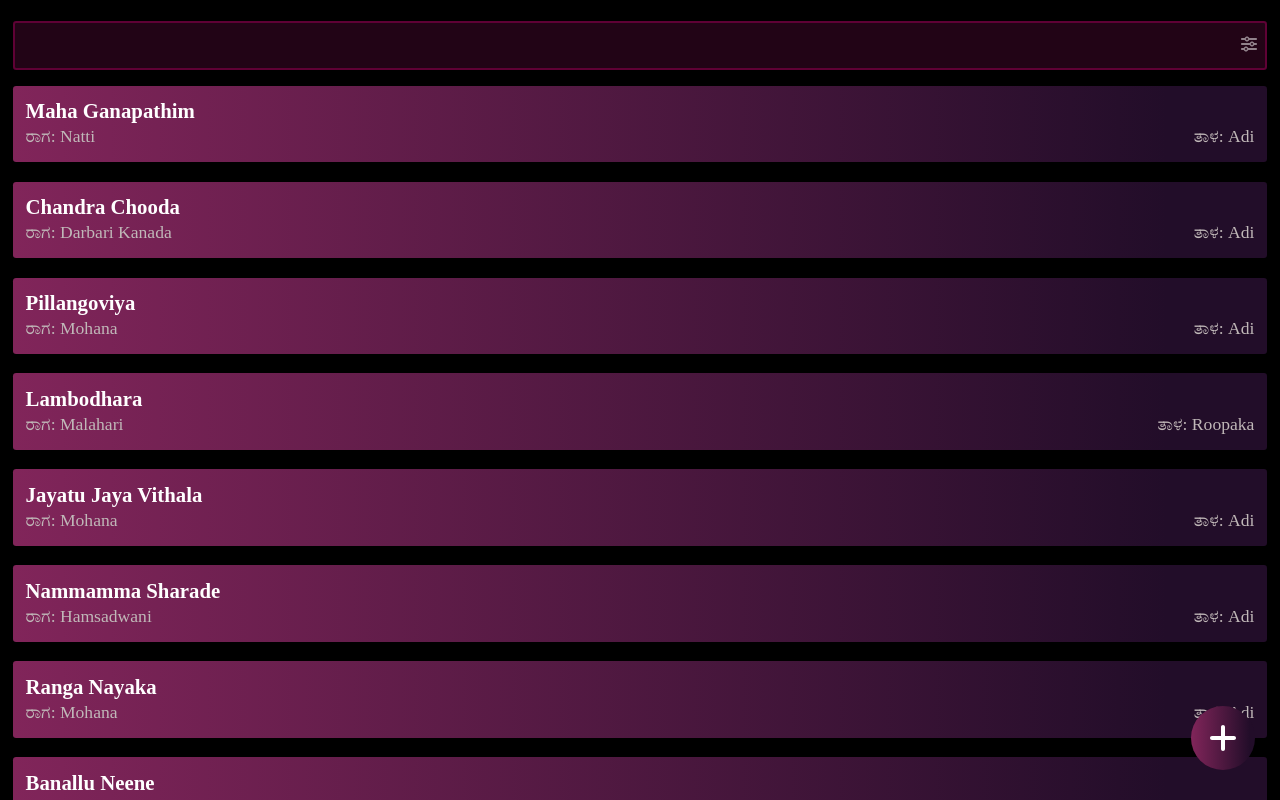
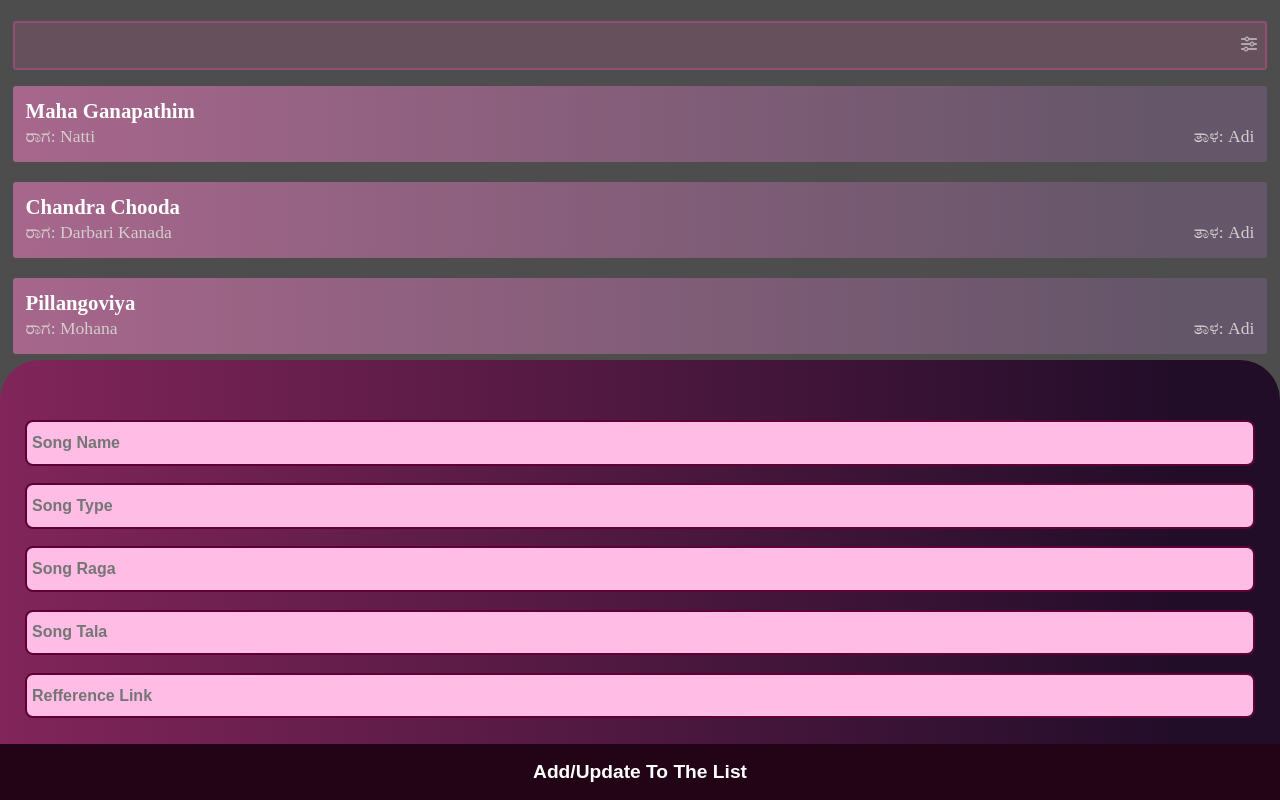
Before and after one commit to premnathkulal/saptha-swara, a React (Vite) app: page / in a window 1280 px wide. Shown: the top 800 px of the page. Built offline with nearby package versions, Linux system fonts and the light colour scheme.

Commit message:
Added new input box

```diff
--- a/src/Pages/home/Home.tsx
+++ b/src/Pages/home/Home.tsx
@@ -65,7 +65,7 @@ const Home = () => {
             {songsList.map((songInfo) => (
                 <ListCard songInfo={songInfo} />
             ))}
-            {/* <HalfSheet /> */}
+            <HalfSheet />
             <FloatingButton />
         </div>
     );
--- a/src/components/half-sheet/HalfSheet.scss
+++ b/src/components/half-sheet/HalfSheet.scss
@@ -17,7 +17,7 @@
     align-items: center;
     justify-content: flex-end;
     flex-direction: column;
-    min-height: 52%;
+    min-height: 55%;
     width: 100%;
     background: $card-gradient;
     border-top-right-radius: 2.5rem;
@@ -36,14 +36,14 @@
 
       input {
         width: 100%;
-        height: 2.8rem;
+        height: 2rem;
         color: $border-color;
         background: hsl(323, 100%, 87%);
         font-weight: 800;
-        font-size: 1.2rem;
+        font-size: 1rem;
         outline: none;
         padding: 0.3rem;
-        margin: 1rem 0;
+        margin: 1.1rem 0;
         margin-top: 0;
         border: 2px solid $border-color;
         border-radius: 0.5rem;
--- a/src/components/half-sheet/HalfSheet.tsx
+++ b/src/components/half-sheet/HalfSheet.tsx
@@ -6,6 +6,7 @@ const HalfSheet = () => {
             <div className="half-sheet">
                 <div className="text-input">
                     <input type="text" placeholder="Song Name" />
+                    <input type="text" placeholder="Song Type" />
                     <input type="text" placeholder="Song Raga" />
                     <input type="text" placeholder="Song Tala" />
                     <input type="text" placeholder="Refference Link" />
```
